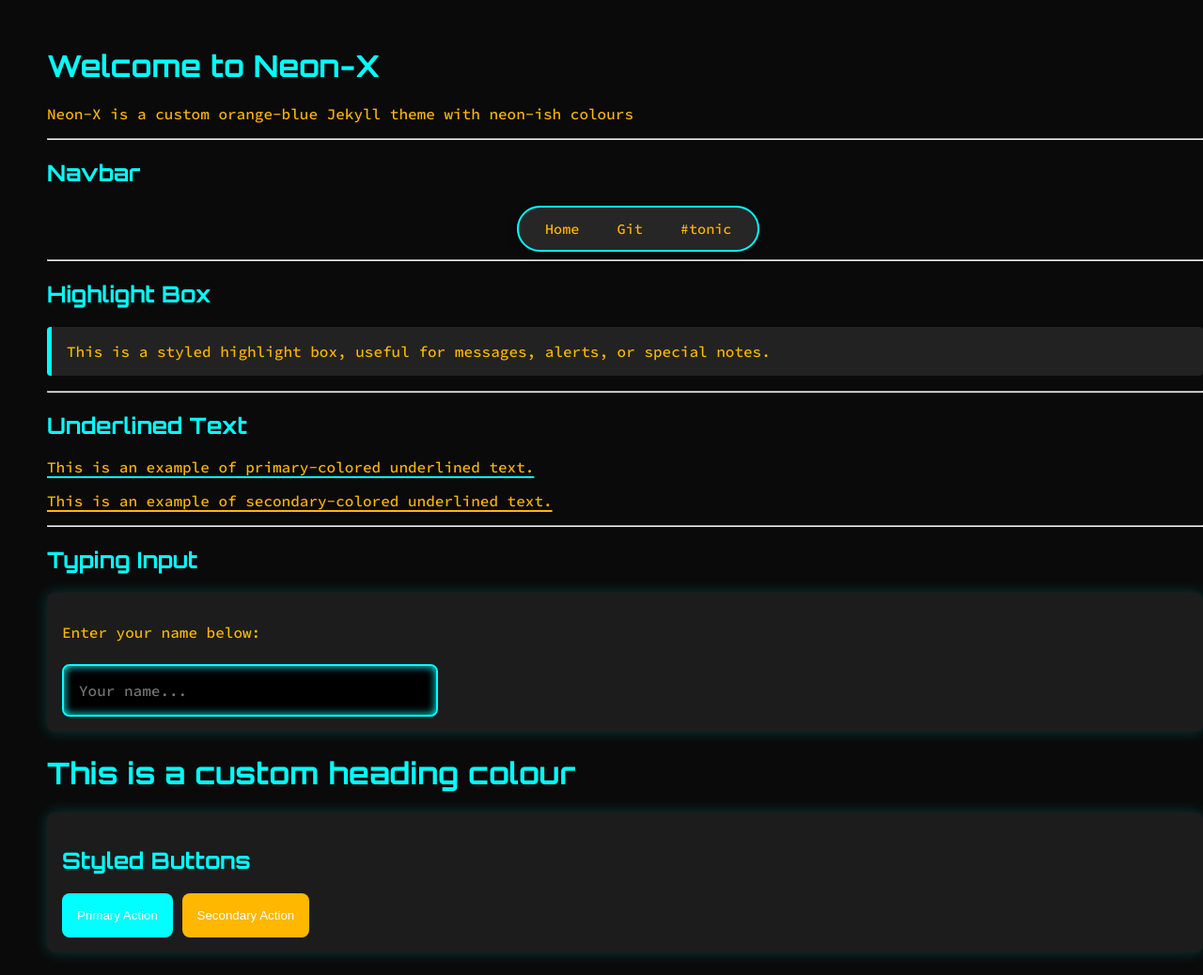
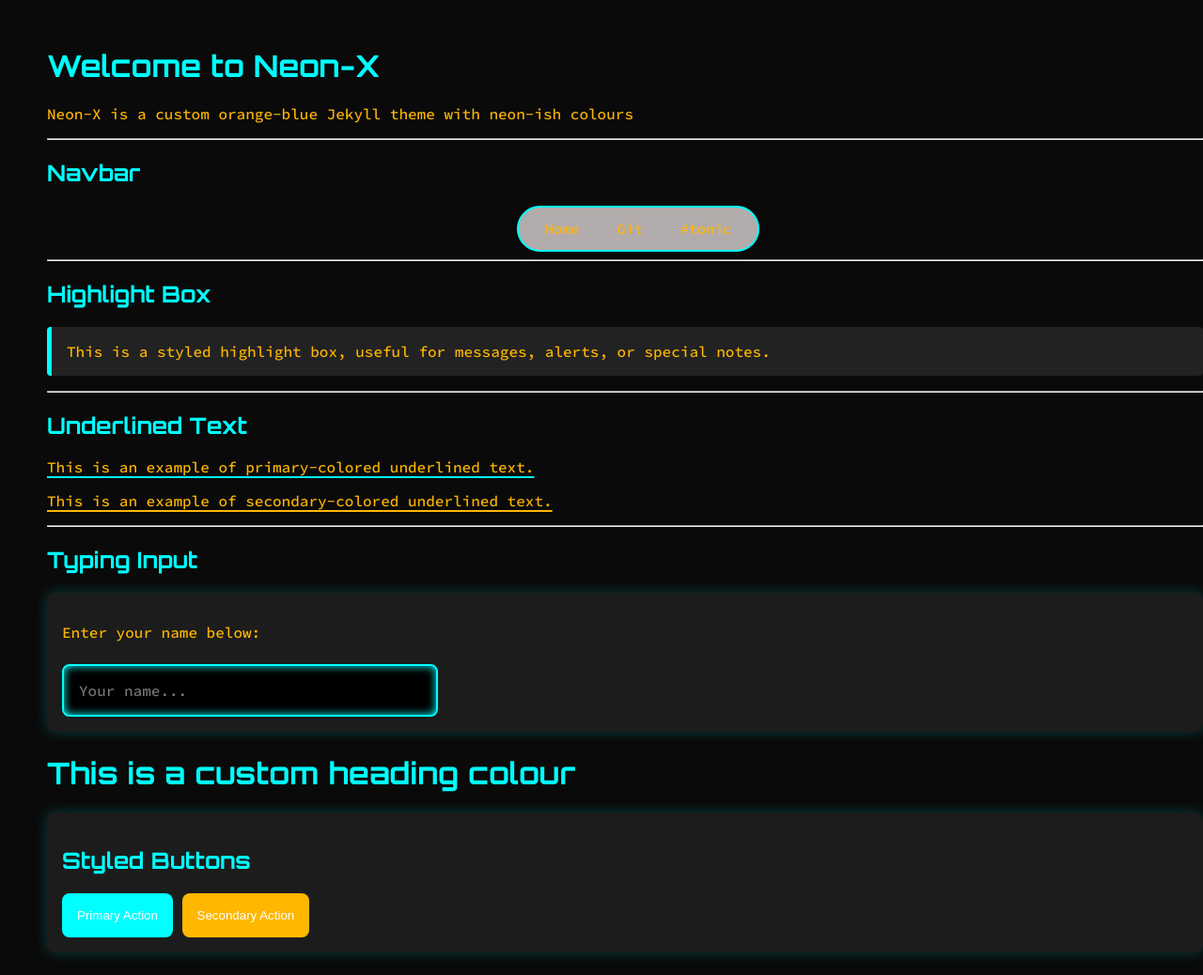
Before and after one commit to v659/jekyll_theme-new-v659, a Jekyll site: the page built from index.md, in a window 1280 px wide. Shown: the whole page at 94% size. Built offline with Jekyll 4.4.1, drawn with Linux system fonts in a browser that asks for light colours.

Commit message:
updateclrs

```diff
--- a/_sass/navbar.scss
+++ b/_sass/navbar.scss
@@ -2,7 +2,7 @@
 .floating-navbar {
   position: relative;
   display: inline-flex;
-  background-color: #272626;
+  background-color: #b3acac;
   border: 2px solid $primary-color;
   border-radius: 50px;
   padding: 0.5rem 1rem;
```
